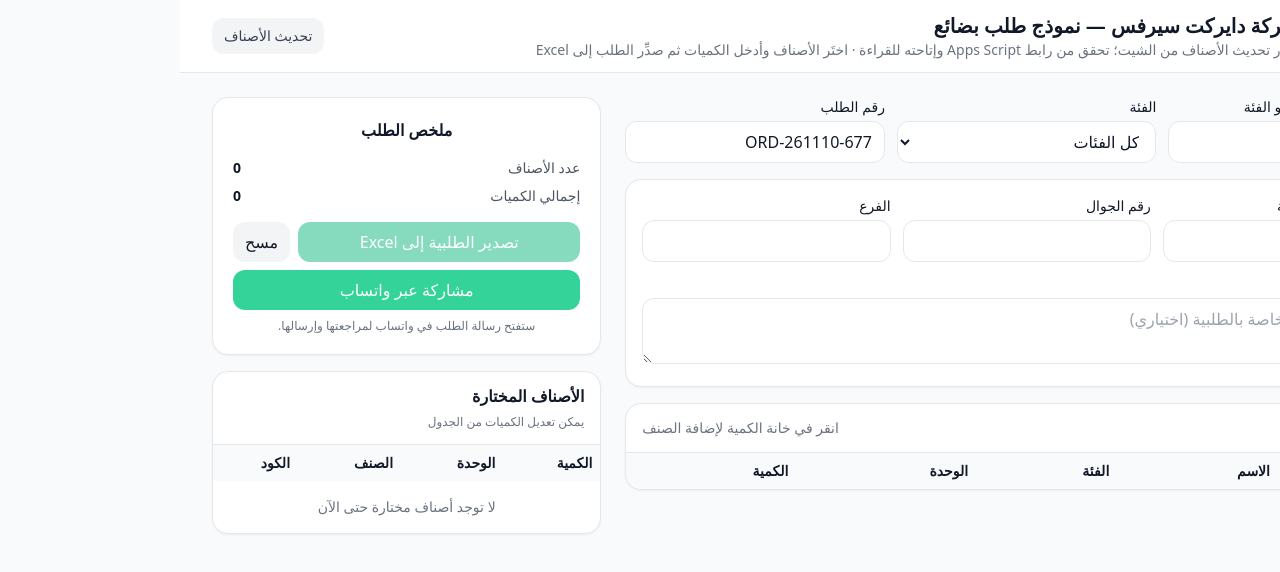
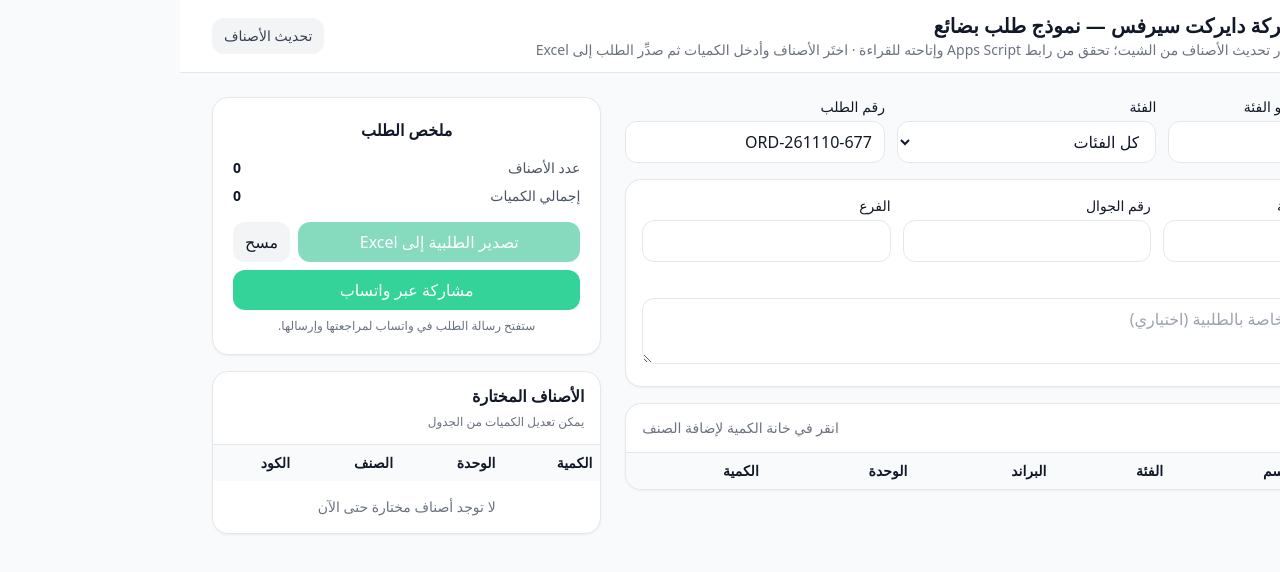
Before and after one commit to hossamhassan33667-gif/direct-service-order-form, a React (Vite) app: page / in a window 1280 px wide. Shown: the top 572 px of the page. Built offline with nearby package versions, Linux system fonts and the light colour scheme; the HTML template or start-up script is replaced by a standard one.

Commit message:
Show brand in product list

```diff
--- a/src/App.jsx
+++ b/src/App.jsx
@@ -356,10 +356,10 @@ function MainApp() {
           <div className="bg-white rounded-2xl border border-gray-200 shadow-sm overflow-hidden">
             <div className="px-3 sm:px-4 py-3 border-b border-gray-200 flex flex-wrap items-center justify-between gap-1"><h2 className="font-semibold">الأصناف ({filtered.length})</h2><p className="text-xs sm:text-sm text-gray-500">انقر في خانة الكمية لإضافة الصنف</p></div>
             <div className="hidden md:block overflow-auto max-h-[60vh]"><table className="w-full text-sm"><thead className="bg-gray-50 sticky top-0 z-10"><tr>
-              <th className="text-right p-2">الكود</th><th className="text-right p-2">الاسم</th><th className="text-right p-2">الفئة</th><th className="text-right p-2">الوحدة</th><th className="text-right p-2">الكمية</th>
+              <th className="text-right p-2">الكود</th><th className="text-right p-2">الاسم</th><th className="text-right p-2">الفئة</th><th className="text-right p-2">البراند</th><th className="text-right p-2">الوحدة</th><th className="text-right p-2">الكمية</th>
             </tr></thead><tbody>
               {filtered.map((it) => { const key = getKey(it); const current = cart[key]?.qty || ""; return (
-                <tr key={key} className="border-t border-gray-200"><td className="p-2 whitespace-nowrap">{it.code}</td><td className="p-2">{it.name}</td><td className="p-2 whitespace-nowrap">{it.category}</td><td className="p-2 whitespace-nowrap">{it.unit}</td><td className="p-2 w-[120px]"><input type="number" min={0} value={current} onChange={(e) => setQty(it, e.target.value)} className="w-full px-2 py-1 rounded-lg border border-gray-200 focus:outline-none focus:ring-2 focus:ring-blue-200" /></td></tr>
+                <tr key={key} className="border-t border-gray-200"><td className="p-2 whitespace-nowrap">{it.code}</td><td className="p-2">{it.name}</td><td className="p-2 whitespace-nowrap">{it.category}</td><td className="p-2 whitespace-nowrap">{it.brand || "—"}</td><td className="p-2 whitespace-nowrap">{it.unit}</td><td className="p-2 w-[120px]"><input type="number" min={0} value={current} onChange={(e) => setQty(it, e.target.value)} className="w-full px-2 py-1 rounded-lg border border-gray-200 focus:outline-none focus:ring-2 focus:ring-blue-200" /></td></tr>
               );})}
             </tbody></table></div>
 
@@ -374,7 +374,7 @@ function MainApp() {
                         <p className="text-xs text-gray-500" dir="ltr">{it.code}</p>
                         <p className="font-medium leading-6 break-words">{it.name}</p>
                       </div>
-                      <span className="shrink-0 rounded-full bg-gray-100 px-2 py-1 text-xs text-gray-600">{it.category}</span>
+                      <div className="flex shrink-0 flex-col items-end gap-1"><span className="rounded-full bg-gray-100 px-2 py-1 text-xs text-gray-600">الفئة: {it.category}</span><span className="rounded-full bg-blue-50 px-2 py-1 text-xs text-blue-700">البراند: {it.brand || "—"}</span></div>
                     </div>
                     <div className="flex items-end justify-between gap-3">
                       <p className="text-sm text-gray-600">الوحدة: {it.unit || "—"}</p>
```
